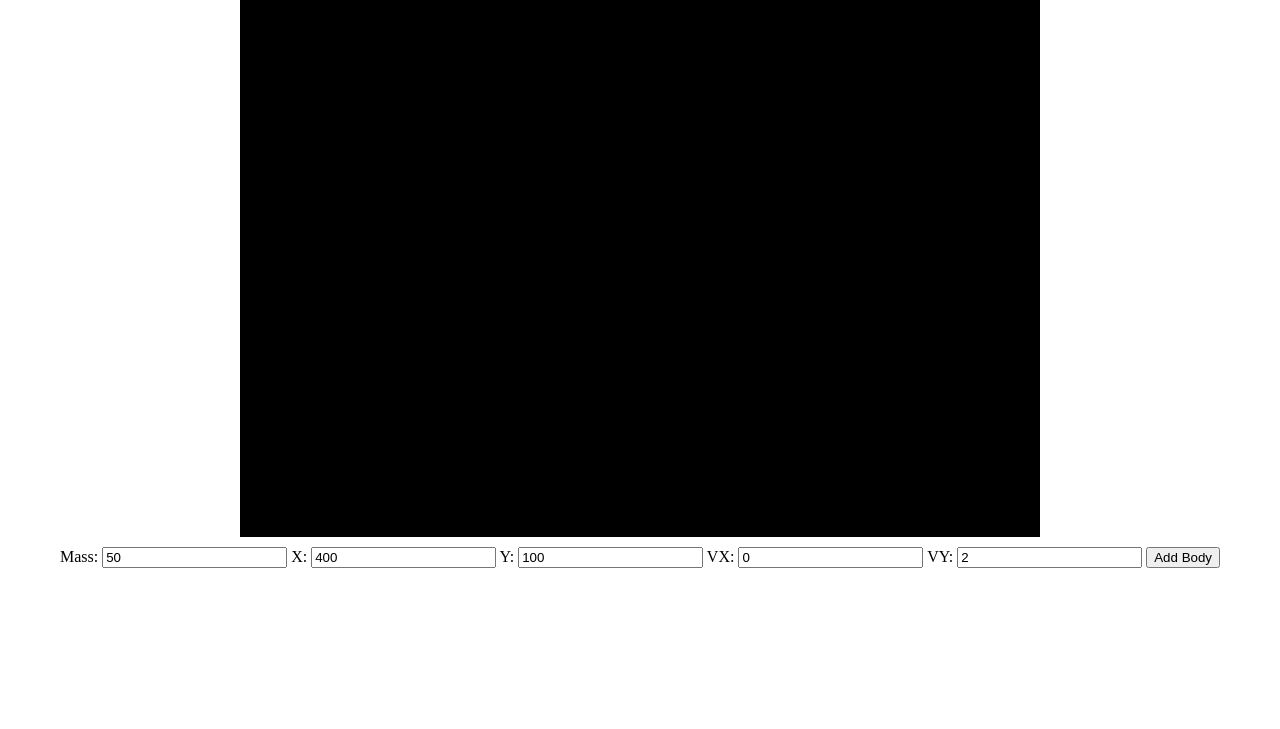
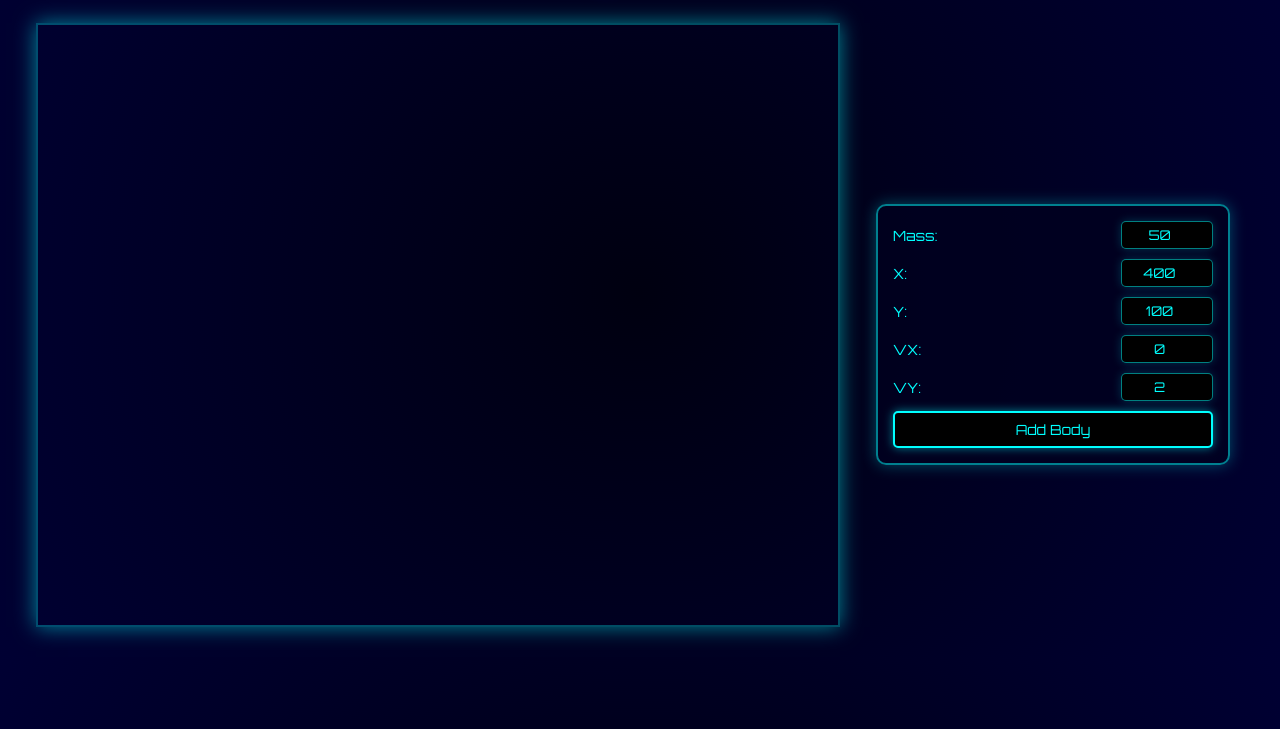
Before and after one commit to IGDevX/nbody-simulator-frontend, a plain HTML site: page index.html in a window 1280 px wide. Shown: the part 71-800 px from the top of the page. Drawn offline with Linux system fonts and the light colour scheme.

Commit message:
feat: add remove body option

```diff
--- a/index.html
+++ b/index.html
@@ -2,26 +2,40 @@
 <html lang="en">
 <head>
     <meta charset="UTF-8">
+    <meta name="viewport" content="width=device-width, initial-scale=1.0">
     <title>N-Body Simulation</title>
-    <style>
-        canvas { background: black; display: block; margin: auto; }
-        #controls {
-            text-align: center;
-            color: black;
-            margin-top: 10px;
-        }
-    </style>
+    <link rel="stylesheet" href="style.css">
 </head>
 <body>
-<canvas id="simulationCanvas" width="800" height="600"></canvas>
-<div id="controls">
-    <label>Mass: <input type="number" id="mass" value="50"></label>
-    <label>X: <input type="number" id="x" value="400"></label>
-    <label>Y: <input type="number" id="y" value="100"></label>
-    <label>VX: <input type="number" id="vx" value="0"></label>
-    <label>VY: <input type="number" id="vy" value="2"></label>
-    <button onclick="addBody()">Add Body</button>
+<h1>N-Body Simulation</h1>
+<div id="row">
+    <canvas id="simulationCanvas" width="800" height="600"></canvas>
+
+    <div id="controls">
+        <div class="input-group">
+            <label>Mass:</label>
+            <input type="number" id="mass" value="50">
+        </div>
+        <div class="input-group">
+            <label>X:</label>
+            <input type="number" id="x" value="400">
+        </div>
+        <div class="input-group">
+            <label>Y:</label>
+            <input type="number" id="y" value="100">
+        </div>
+        <div class="input-group">
+            <label>VX:</label>
+            <input type="number" id="vx" value="0">
+        </div>
+        <div class="input-group">
+            <label>VY:</label>
+            <input type="number" id="vy" value="2">
+        </div>
+        <button onclick="addBody()">Add Body</button>
+    </div>
 </div>
+
 <script src="main.js"></script>
 </body>
 </html>
--- a/main.js
+++ b/main.js
@@ -25,7 +25,6 @@ function draw() {
     ctx.clearRect(0, 0, canvas.width, canvas.height);
     bodies.forEach(body =>
         {
-            console.log(body);
             drawBody(body);
         }
     );
@@ -47,6 +46,7 @@ function addBody() {
 
     if (!isNaN(mass) && !isNaN(x) && !isNaN(y) && !isNaN(vx) && !isNaN(vy)) {
         socket.send(JSON.stringify({
+            id: generateUniqueId(),
             mass: mass,
             x: x,
             y: y,
@@ -56,17 +56,25 @@ function addBody() {
     }
 }
 
-function removeBody(x, y) {
-    bodies = bodies.filter(body => {
-        const dx = body.x - x;
-        const dy = body.y - y;
-        return Math.sqrt(dx * dx + dy * dy) > 10; // Remove if clicked near body
-    });
+function generateUniqueId() {
+    return 'body-' + Math.random().toString(36).substr(2, 9); // Generate a random ID
+}
+
+function removeBody(id) {
+    bodies = bodies.filter(body => body.id !== id);
+    socket.send(JSON.stringify({ remove: id }));
 }
 
 canvas.addEventListener('click', (event) => {
     const rect = canvas.getBoundingClientRect();
     const mouseX = event.clientX - rect.left;
     const mouseY = event.clientY - rect.top;
-    removeBody(mouseX, mouseY);
+
+    bodies.forEach(body => {
+        const dx = body.x - mouseX;
+        const dy = body.y - mouseY;
+        if (Math.sqrt(dx * dx + dy * dy) < Math.max(3, Math.log(body.mass))) {
+            removeBody(body.id);
+        }
+    });
 });
--- a/style.css
+++ b/style.css
@@ -0,0 +1,96 @@
+@import url('https://fonts.googleapis.com/css2?family=Orbitron:wght@400;700&display=swap');
+
+body {
+    margin: 0;
+    padding: 0;
+    background: radial-gradient(circle, #000010, #000022, #000033);
+    font-family: 'Orbitron', sans-serif;
+    color: #0ff;
+    text-align: center;
+}
+
+h1 {
+    font-size: 28px;
+    color: #0ff;
+    text-shadow: 0 0 10px #0ff, 0 0 20px #00f;
+    margin-top: 20px;
+}
+
+canvas {
+    display: block;
+    margin: 20px auto;
+    border: 2px solid rgba(0, 255, 255, 0.3);
+    box-shadow: 0 0 20px rgba(0, 255, 255, 0.5);
+}
+
+#controls {
+    background: rgba(0, 0, 32, 0.8);
+    border: 2px solid rgba(0, 255, 255, 0.5);
+    border-radius: 10px;
+    padding: 15px;
+    display: inline-block;
+    margin-top: 20px;
+    margin-right: 50px;
+    box-shadow: 0 0 15px rgba(0, 255, 255, 0.3);
+    width: 320px;
+    text-align: center;
+}
+
+#row {
+    display: flex;
+    flex-direction: row;
+    align-items: center;
+    margin-bottom: 10px;
+}
+
+.input-group {
+    display: flex;
+    flex-direction: row;
+    justify-content: space-between;
+    align-items: center;
+    margin-bottom: 10px;
+}
+
+label {
+    font-size: 14px;
+    color: #0ff;
+}
+
+input {
+    background: black;
+    border: 1px solid rgba(0, 255, 255, 0.5);
+    color: #0ff;
+    padding: 5px;
+    width: 80px;
+    font-family: 'Orbitron', sans-serif;
+    text-align: center;
+    border-radius: 5px;
+    box-shadow: 0 0 10px rgba(0, 255, 255, 0.2);
+}
+
+input:focus {
+    outline: none;
+    border-color: #ff0;
+    box-shadow: 0 0 10px rgba(255, 255, 0, 0.5);
+}
+
+button {
+    background: black;
+    border: 2px solid #0ff;
+    color: #0ff;
+    font-family: 'Orbitron', sans-serif;
+    font-size: 14px;
+    padding: 8px 15px;
+    border-radius: 5px;
+    cursor: pointer;
+    box-shadow: 0 0 10px rgba(0, 255, 255, 0.5);
+    transition: all 0.3s ease-in-out;
+    width: 100%;
+}
+
+button:hover {
+    background: #0ff;
+    color: black;
+    box-shadow: 0 0 20px #0ff;
+    transform: scale(1.05);
+}
```
